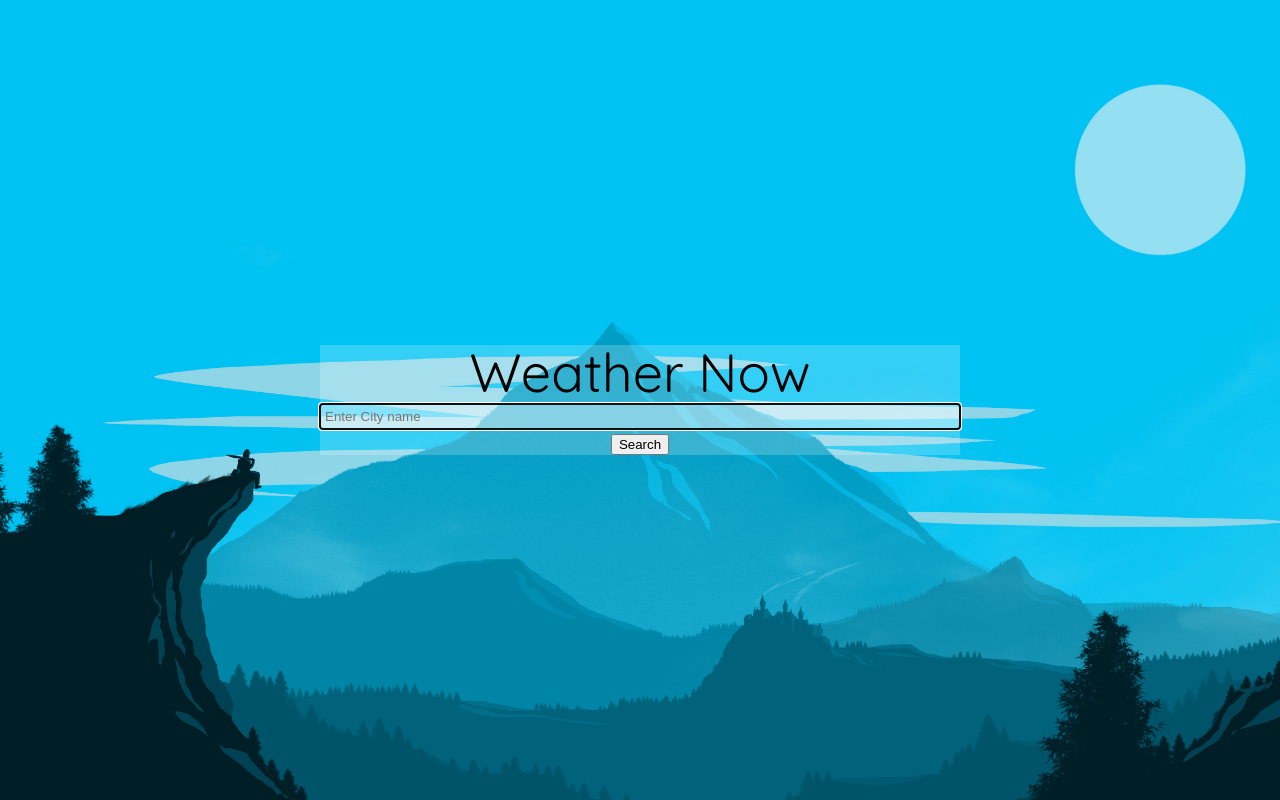
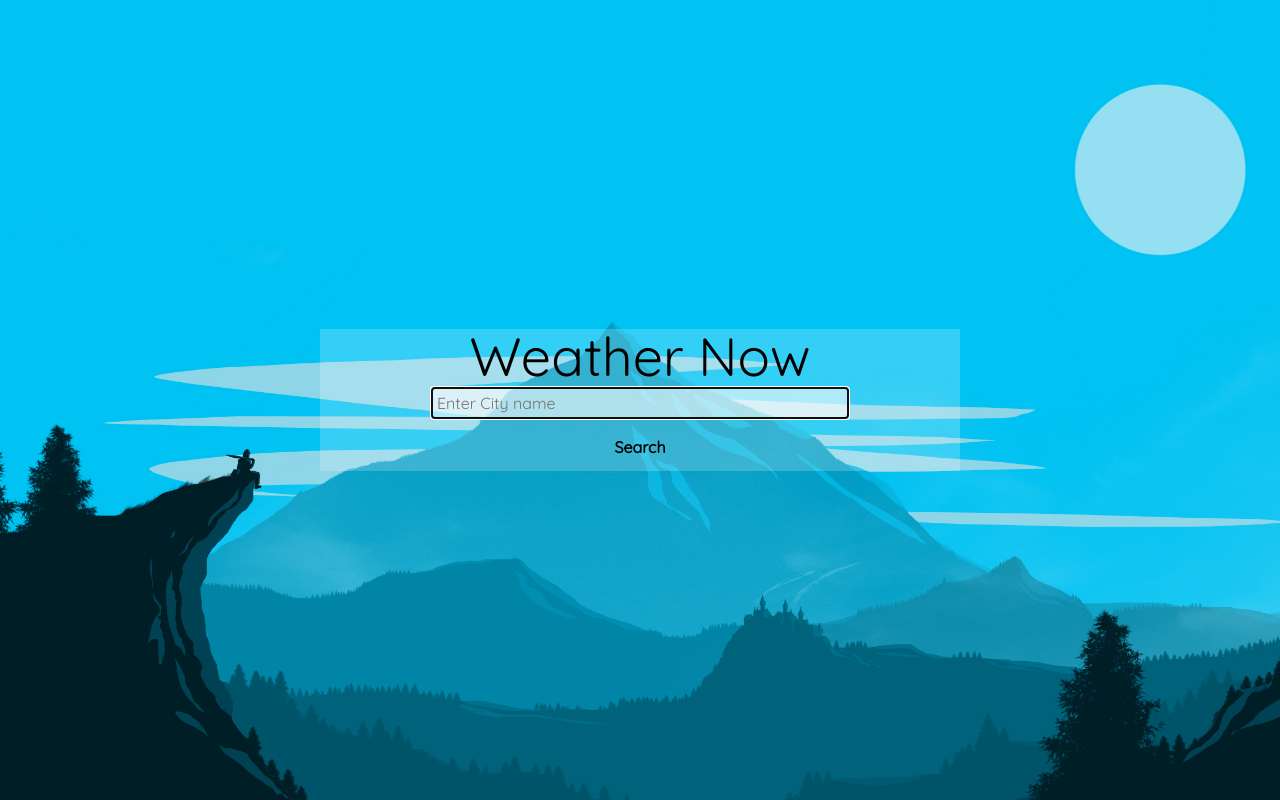
Before and after one commit to aronphong/React-weather-app, a React (Create React App) app: page / in a window 1280 px wide. Built offline with nearby package versions, Linux system fonts and the light colour scheme.

Commit message:
Add button styling

```diff
--- a/src/Components/Form/Form.js
+++ b/src/Components/Form/Form.js
@@ -10,6 +10,7 @@ class Form extends Component {
 
     handleSearch = () => {
         if (this.props.location === "") {
+            document.getElementsByTagName('input')[0].focus();
             return;
         }
         this.props.searchWeather();
@@ -26,7 +27,10 @@ class Form extends Component {
                     onChange={this.getInput}
                     value={this.props.location}
                     placeholder="Enter City name"  />
-                <button onClick={this.handleSearch}>Search</button>
+                <button
+                    onClick={this.handleSearch}
+                    className={styles.button}
+                >Search</button>
             </React.Fragment>
         );
     }
--- a/src/Components/Form/Form.module.css
+++ b/src/Components/Form/Form.module.css
@@ -1,8 +1,29 @@
 .search {
-    width: 100%;
+    width: 65%;
     border: none;
-    background-color: rgb(255, 255, 255, 0.4);
+    background-color: rgb(255, 255, 255, 0.6);
     margin: 5px 0px;
     padding: 5px;
     box-sizing: border-box;
+    font-family: 'Quicksand', sans-serif;
+    font-size: 1rem;
 }
+
+.button {
+    width: 35%;
+    border-radius: 10px;
+    padding: 6px;
+    margin: 8px;
+    border: none;
+    background-color: transparent;
+    font-weight: bold;
+    color: black;
+    font-family: 'Quicksand', sans-serif;
+    font-size: 1rem;
+    box-sizing: border-box;
+    transition: ease-in 100ms;
+}
+
+.button:hover {
+    background-color: rgb(0, 255, 255, 0.5);
+}
```
